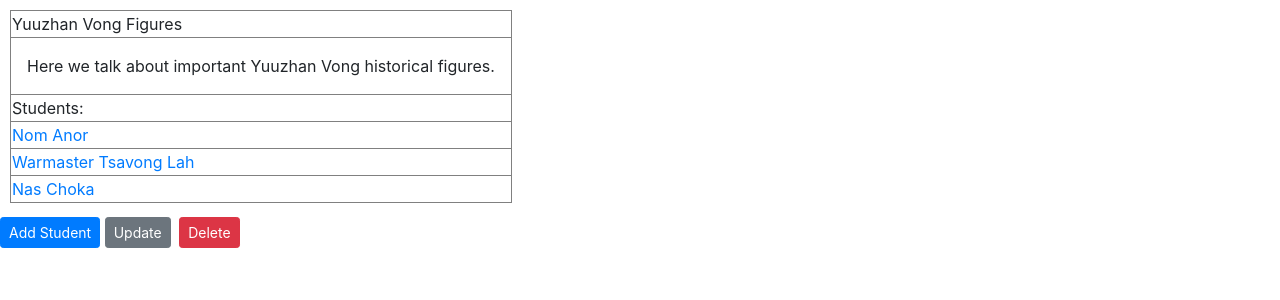
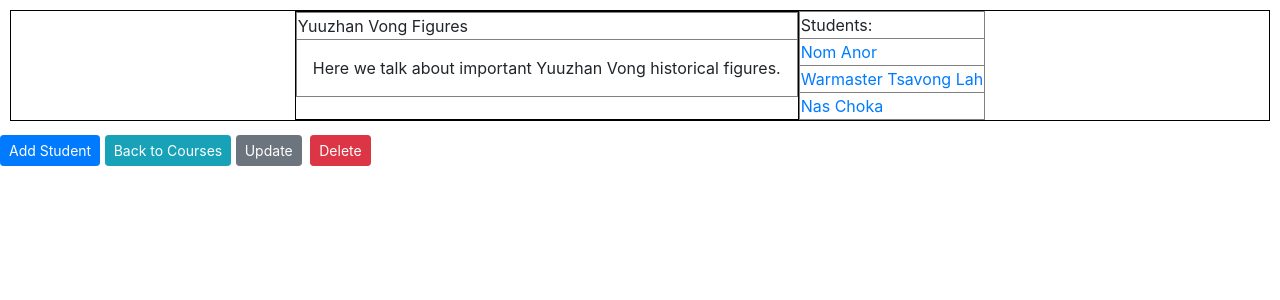
Before and after one commit to GudiedRyan/guide_and_teach, a Flask app: page /course/1 in a window 1280 px wide. Shown: the part 56-356 px from the top of the page. Run offline with Flask 2, Linux system fonts and the light colour scheme; a user stored in the database is signed in; data comes from the database, SQL or seed files in the repository; some libraries are stand-ins or nearby versions.

Commit message:
Some styling changes and back buttons added

```diff
--- a/guide_and_teach/static/style.css
+++ b/guide_and_teach/static/style.css
@@ -32,7 +32,9 @@ p {
 
 table {
   border: 1px solid black;
-  margin: 10px
+  margin: 10px;
+  display: flex;
+  justify-content: center;
 }
 
 thead {
@@ -46,3 +48,7 @@ tr {
 td {
   border: .5px solid grey;
 }
+
+h1 {
+  text-align: center;
+}
--- a/guide_and_teach/templates/about.html
+++ b/guide_and_teach/templates/about.html
@@ -5,8 +5,5 @@
     courses and students.
 
     This is in desperate need of CSS styling.
-
-    I believe that this page should remain as an informational homepage of sorts. When teachers log in they will be redirected
-    to a page where their active courses are listed.
 </p>
 {% endblock content %}
--- a/guide_and_teach/templates/single_course.html
+++ b/guide_and_teach/templates/single_course.html
@@ -28,6 +28,7 @@
             {% if course.user == current_user %}
             <div>
                 <a class="btn btn-primary btn-sm mt-1 mb-1" href="{{ url_for('add_student', course_id=course.id) }}">Add Student</a>
+                <a class="btn btn-info btn-sm mt-1 mb-1" href="{{ url_for('course_home') }}">Back to Courses</a>
                 <a class="btn btn-secondary btn-sm mt-1 mb-1" href="{{ url_for('update_course', course_id=course.id)}}">Update</a>
                 <button type="button" class="btn btn-danger btn-sm m-1" data-toggle="modal" data-target="#deleteModal">Delete</button>
             </div>
```
